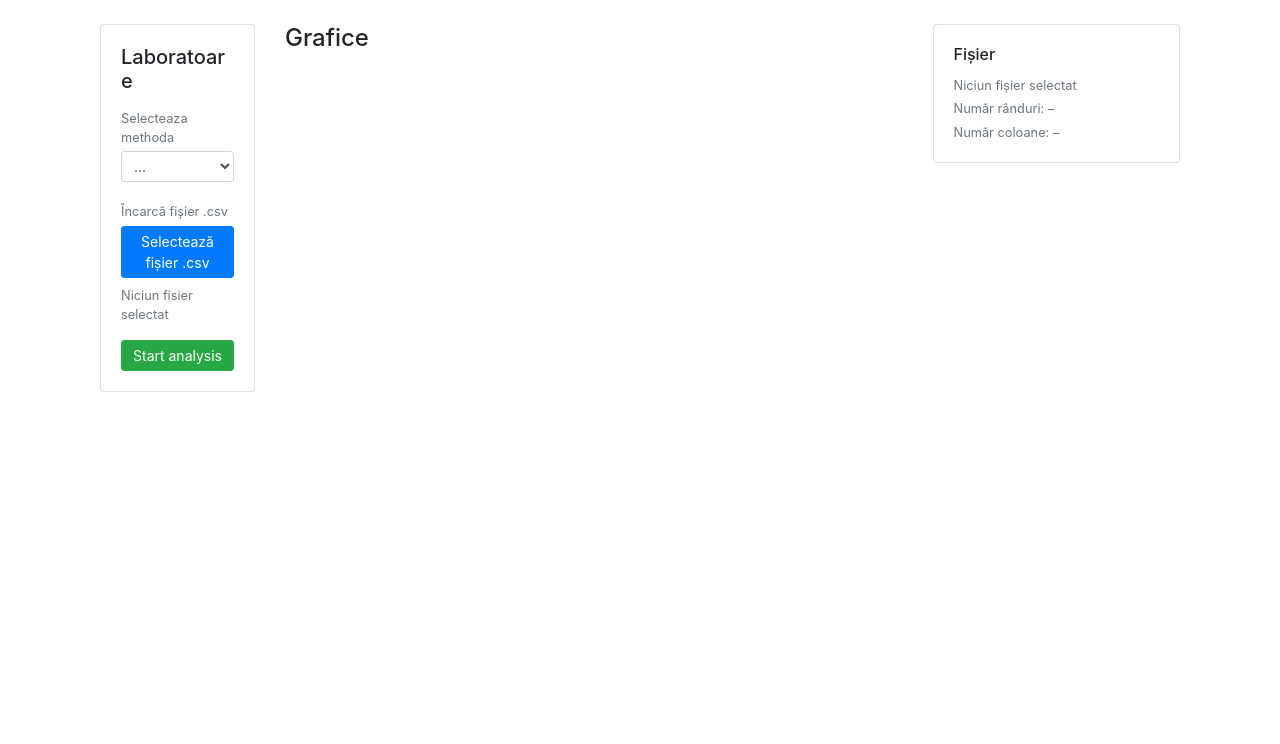
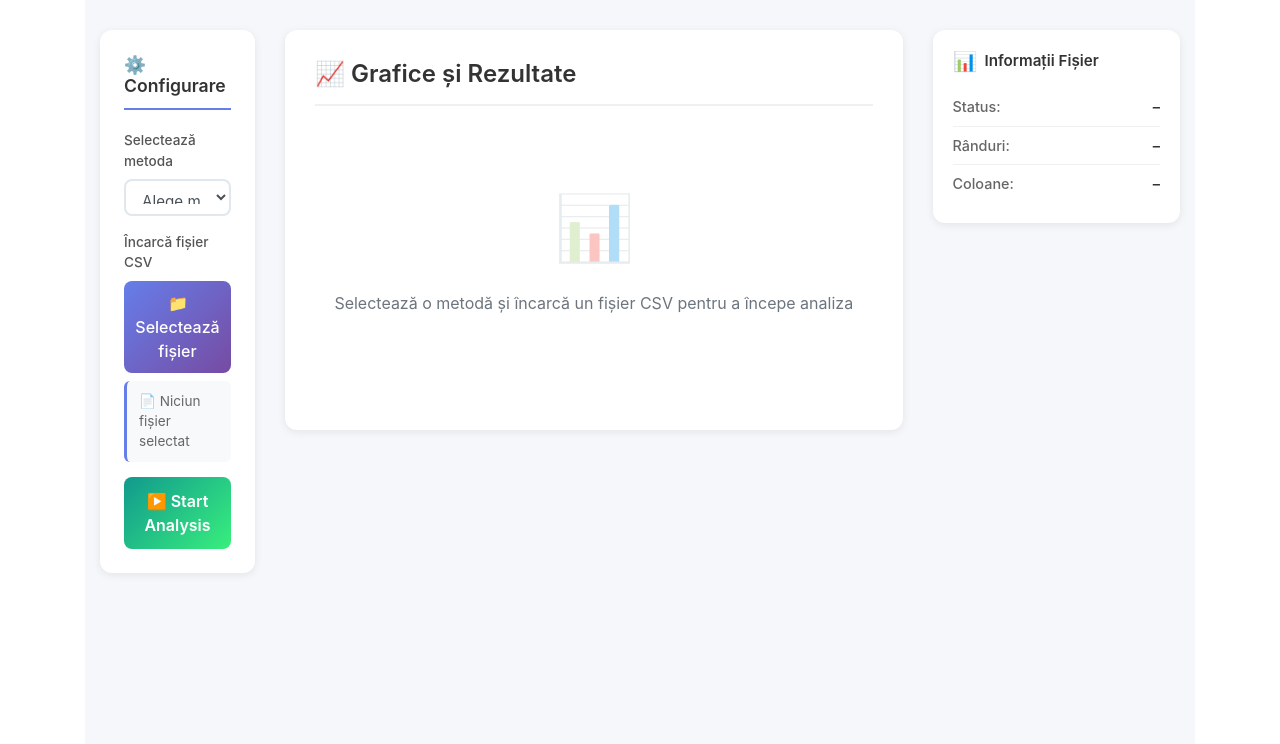
Before and after one commit to pupazaclaudiu/SistemIndentification, a Flask app: page /upload in a window 1280 px wide. Shown: the part 56-800 px from the top of the page. Run offline with Flask 3, Linux system fonts and the light colour scheme; the visitor is signed in with stand-in values (Sample User, id 1); parts of the project's set-up code (start-up, migrations or seed data) failed here and were passed over; some libraries are stand-ins or nearby versions.

Commit message:
css and syle to the upload file

```diff
--- a/website/templates/mainbase.html
+++ b/website/templates/mainbase.html
@@ -4,29 +4,202 @@
 {% block title %}Analiză CSV{% endblock %}
 
 {% block content %}
-<div class="container-fluid py-4">
+<style>
+  .analysis-dashboard {
+    background: #f5f7fa;
+    min-height: calc(100vh - 56px);
+    padding: 30px 0;
+  }
+
+  .sidebar-card {
+    background: white;
+    border-radius: 12px;
+    box-shadow: 0 2px 8px rgba(0,0,0,0.08);
+    border: none;
+    position: sticky;
+    top: 20px;
+  }
+
+  .sidebar-card .card-body {
+    padding: 24px;
+  }
+
+  .sidebar-card .card-title {
+    color: #333;
+    font-weight: 600;
+    font-size: 1.1rem;
+    margin-bottom: 20px;
+    padding-bottom: 12px;
+    border-bottom: 2px solid #667eea;
+  }
+
+  .form-control-custom {
+    border: 2px solid #e1e8ed;
+    border-radius: 8px;
+    padding: 10px 12px;
+    font-size: 0.95rem;
+    transition: all 0.3s;
+  }
+
+  .form-control-custom:focus {
+    border-color: #667eea;
+    box-shadow: 0 0 0 0.2rem rgba(102, 126, 234, 0.15);
+  }
+
+  .file-upload-btn {
+    background: linear-gradient(135deg, #667eea 0%, #764ba2 100%);
+    border: none;
+    border-radius: 8px;
+    padding: 10px;
+    color: white;
+    font-weight: 500;
+    cursor: pointer;
+    transition: transform 0.2s;
+    text-align: center;
+    display: block;
+    width: 100%;
+  }
+
+  .file-upload-btn:hover {
+    transform: translateY(-2px);
+    box-shadow: 0 4px 12px rgba(102, 126, 234, 0.3);
+  }
+
+  .btn-start-analysis {
+    background: linear-gradient(135deg, #11998e 0%, #38ef7d 100%);
+    border: none;
+    border-radius: 8px;
+    padding: 12px;
+    color: white;
+    font-weight: 600;
+    font-size: 1rem;
+    transition: transform 0.2s;
+  }
+
+  .btn-start-analysis:hover {
+    transform: translateY(-2px);
+    box-shadow: 0 4px 12px rgba(17, 153, 142, 0.3);
+  }
+
+  .file-name-display {
+    background: #f8f9fa;
+    border-radius: 6px;
+    padding: 10px 12px;
+    font-size: 0.85rem;
+    color: #666;
+    border-left: 3px solid #667eea;
+    margin-bottom: 15px;
+  }
+
+  .graphs-section {
+    background: white;
+    border-radius: 12px;
+    padding: 30px;
+    box-shadow: 0 2px 8px rgba(0,0,0,0.08);
+    min-height: 400px;
+  }
+
+  .graphs-section h4 {
+    color: #333;
+    font-weight: 600;
+    margin-bottom: 25px;
+    padding-bottom: 15px;
+    border-bottom: 2px solid #f0f0f0;
+  }
+
+  .info-card {
+    background: white;
+    border-radius: 12px;
+    box-shadow: 0 2px 8px rgba(0,0,0,0.08);
+    border: none;
+    margin-bottom: 20px;
+    transition: transform 0.2s;
+  }
+
+  .info-card:hover {
+    transform: translateY(-2px);
+    box-shadow: 0 4px 12px rgba(0,0,0,0.12);
+  }
+
+  .info-card .card-body {
+    padding: 20px;
+  }
+
+  .info-card .card-title {
+    color: #333;
+    font-weight: 600;
+    font-size: 0.95rem;
+    margin-bottom: 15px;
+    display: flex;
+    align-items: center;
+  }
+
+  .info-card .card-title::before {
+    content: "📊";
+    margin-right: 8px;
+    font-size: 1.2rem;
+  }
+
+  .stat-item {
+    display: flex;
+    justify-content: space-between;
+    padding: 8px 0;
+    border-bottom: 1px solid #f0f0f0;
+    font-size: 0.9rem;
+  }
+
+  .stat-item:last-child {
+    border-bottom: none;
+  }
+
+  .stat-label {
+    color: #666;
+    font-weight: 500;
+  }
+
+  .stat-value {
+    color: #333;
+    font-weight: 600;
+  }
+
+  .label-custom {
+    color: #555;
+    font-weight: 500;
+    font-size: 0.85rem;
+    margin-bottom: 8px;
+    display: block;
+  }
+
+  @media (max-width: 991px) {
+    .sidebar-card {
+      position: relative;
+      top: 0;
+    }
+  }
+</style>
+
+<div class="analysis-dashboard">
+  <div class="container-fluid">
     <div class="row">
 
       <!-- ============================= -->
       <!--  SIDEBAR STÂNGA              -->
       <!-- ============================= -->
       <div class="col-lg-2 mb-4">
-      <div class="card">
+        <div class="card sidebar-card">
           <div class="card-body">
-          <h5 class="card-title mb-3">Laboratoare</h5>
+            <h5 class="card-title">⚙️ Configurare</h5>
 
             <form method="POST" enctype="multipart/form-data" action="{{ url_for('views.upload') }}">
               <!-- Dropdown laborator -->
-                    <div class="form-group">
-                      <label for="labSelect" class="small text-muted mb-1">
-                        Selecteaza methoda
+              <div class="form-group mb-3">
+                <label for="labSelect" class="label-custom">
+                  Selectează metoda
                 </label>
-
                 <select id="labSelect"
                         name="method_id"
-                              class="form-control form-control-sm">
-                        <option value="">...</option>
-
+                        class="form-control form-control-custom">
+                  <option value="">Alege metoda...</option>
                   {% for m in methods %}
                     <option value="{{ m.id }}"
                             {% if m.id == active_method %}selected{% endif %}>
@@ -38,11 +211,9 @@
 
               <!-- Upload fișier CSV -->
               <div class="form-group mb-2">
-                      <label class="small text-muted mb-1">
-                        Încarcă fișier .csv
+                <label class="label-custom">
+                  Încarcă fișier CSV
                 </label>
-
-                      <!-- input ascuns -->
                 <input
                   type="file"
                   id="csvFileInput"
@@ -50,27 +221,23 @@
                   class="d-none"
                   accept=".csv,text/csv"
                 />
-
-                      <!-- buton vizual -->
-                      <label for="csvFileInput" class="btn btn-primary btn-sm btn-block">
-                        Selectează fișier .csv
+                <label for="csvFileInput" class="file-upload-btn">
+                  📁 Selectează fișier
                 </label>
               </div>
 
-                    <!-- numele fișierului selectat (opțional, îl poți popula din backend) -->
-                    <div id="current-file-name" class="small text-muted mb-3">
+              <!-- Numele fișierului selectat -->
+              <div class="file-name-display">
                 {% block current_file_name %}
-                        {{ current_file_name or 'Niciun fisier selectat' }}
+                  📄 {{ current_file_name or 'Niciun fișier selectat' }}
                 {% endblock %}
               </div>
 
               <!-- BUTON START ANALYSIS -->
-                    <button type="submit"
-                            class="btn btn-success btn-sm btn-block">
-                      Start analysis
+              <button type="submit" class="btn btn-start-analysis">
+                ▶️ Start Analysis
               </button>
             </form>
-
           </div>
         </div>
       </div>
@@ -79,9 +246,15 @@
       <!--  MIJLOC: GRAFICE             -->
       <!-- ============================= -->
       <div class="col-lg-7 mb-4">
-      <h4 class="mb-3">{% block title_graf %} Grafice {% endblock %}</h4>
+        <div class="graphs-section">
+          <h4>{% block title_graf %}📈 Grafice și Rezultate{% endblock %}</h4>
           {% block graphs %}
+            <div class="text-center py-5">
+              <div style="font-size: 4rem; opacity: 0.3;">📊</div>
+              <p class="text-muted mt-3">Selectează o metodă și încarcă un fișier CSV pentru a începe analiza</p>
+            </div>
           {% endblock %}
+        </div>
       </div>
 
       <!-- ============================= -->
@@ -89,31 +262,56 @@
       <!-- ============================= -->
       <div class="col-lg-3 mb-4">
 
-      <!-- FIȘIER -->
-      <div class="card mb-3">
+        <!-- FIȘIER INFO -->
+        <div class="info-card">
           <div class="card-body">
-          <h6 class="card-title">Fișier</h6>
+            <h6 class="card-title">Informații Fișier</h6>
             {% block file_info %}
-          <p class="small mb-1 text-muted">Niciun fișier selectat</p>
-          <p class="small mb-1 text-muted">Număr rânduri: –</p>
-          <p class="small mb-0 text-muted">Număr coloane: –</p>
+              <div class="stat-item">
+                <span class="stat-label">Status:</span>
+                <span class="stat-value">–</span>
+              </div>
+              <div class="stat-item">
+                <span class="stat-label">Rânduri:</span>
+                <span class="stat-value">–</span>
+              </div>
+              <div class="stat-item">
+                <span class="stat-label">Coloane:</span>
+                <span class="stat-value">–</span>
+              </div>
             {% endblock %}
           </div>
         </div>
+
+        <!-- STATISTICI X -->
         {% block statsX %}
         {% endblock %}
 
+        <!-- STATISTICI Y -->
         {% block statsY %}
         {% endblock %}
 
+        <!-- STATISTICI 1 -->
         {% block stats1 %}
         {% endblock %}
 
+        <!-- STATISTICI 2 -->
         {% block stats2 %}
         {% endblock %}
-
 
       </div>
     </div>
   </div>
+</div>
+
+<script>
+  // Afișează numele fișierului selectat
+  document.getElementById('csvFileInput').addEventListener('change', function(e) {
+    const fileName = e.target.files[0]?.name || 'Niciun fișier selectat';
+    const displayElement = document.querySelector('.file-name-display');
+    if (displayElement) {
+      displayElement.innerHTML = '📄 ' + fileName;
+    }
+  });
+</script>
 {% endblock %}
```
Lines whose indentation alone changed are shown as unchanged.
